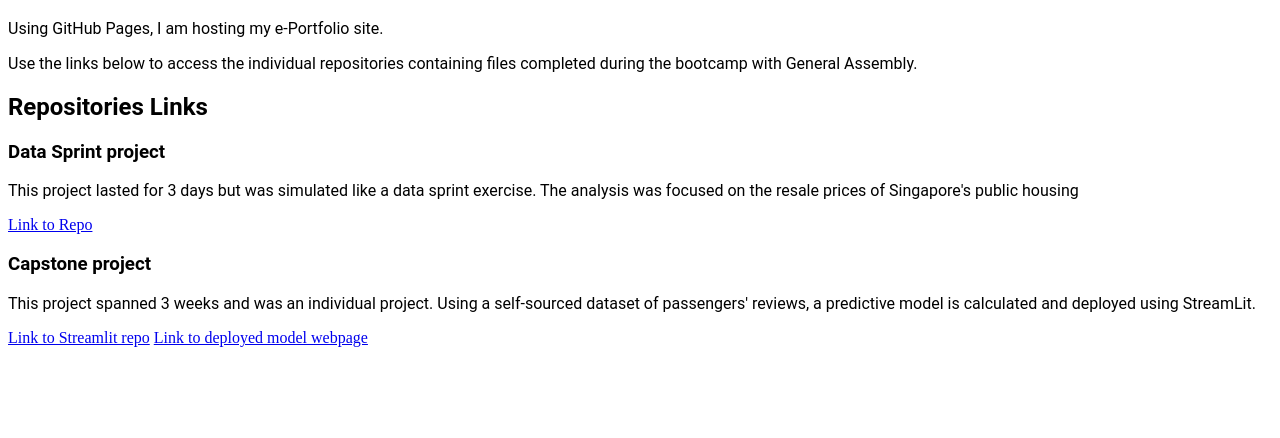
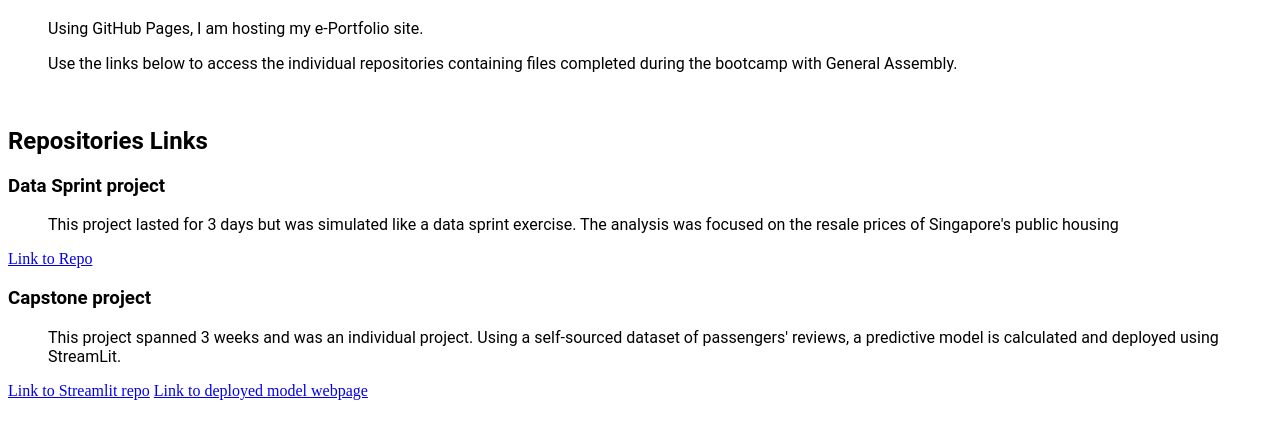
Before and after one commit to zh-bib/zh-bib.github.io, a plain HTML site: page index.html in a window 1280 px wide. Shown: the part 62-500 px from the top of the page. Drawn offline with Linux system fonts and the light colour scheme; a web font is replaced by a local one.

Commit message:
Update index.html
Added breaks and indent for text

```diff
--- a/index.html
+++ b/index.html
@@ -18,19 +18,24 @@
 
 <body>
 <h1>e-Portfolio</h1>
-<p>Using GitHub Pages, I am hosting my e-Portfolio site.</p>
-<p> Use the links below to access the individual repositories containing files completed during the bootcamp with General Assembly.</p>
+
+<p style="margin-left:2.5em">Using GitHub Pages, I am hosting my e-Portfolio site.</p>
+<p style="margin-left:2.5em"> Use the links below to access the individual repositories containing files completed during the bootcamp with General Assembly.</p>
+<br>
 
 <h2> Repositories Links</h2>
 
+
 <h3> Data Sprint project</h3>
-<p> This project lasted for 3 days but was simulated like a data sprint exercise. The analysis was focused on the resale prices of Singapore's public housing</p>
+<p style="margin-left:2.5em"> This project lasted for 3 days but was simulated like a data sprint exercise. The analysis was focused on the resale prices of Singapore's public housing</p>
 <a href="https://github.com/zh-bib/GA-HDB">Link to Repo</a>
+<br>
 
 <h3> Capstone project</h3>
-<p>This project spanned 3 weeks and was an individual project. Using a self-sourced dataset of passengers' reviews, a predictive model is calculated and deployed using StreamLit.</p>
+<p style="margin-left:2.5em">This project spanned 3 weeks and was an individual project. Using a self-sourced dataset of passengers' reviews, a predictive model is calculated and deployed using StreamLit.</p>
 <a href="https://github.com/zh-bib/deploy-streamlit">Link to Streamlit repo</a>
 <a href="https://github.com/zh-bib/deploy-streamlit">Link to deployed model webpage</a>
+<br>
 
 </body>
 </html>
```
